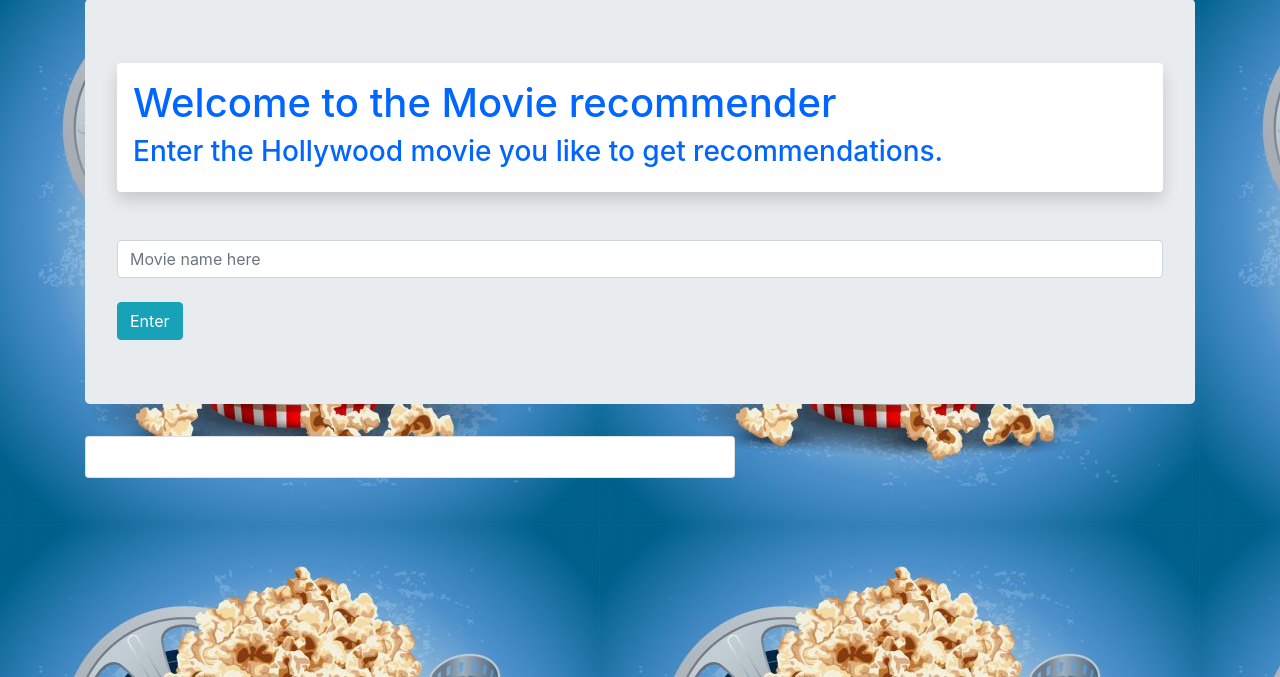
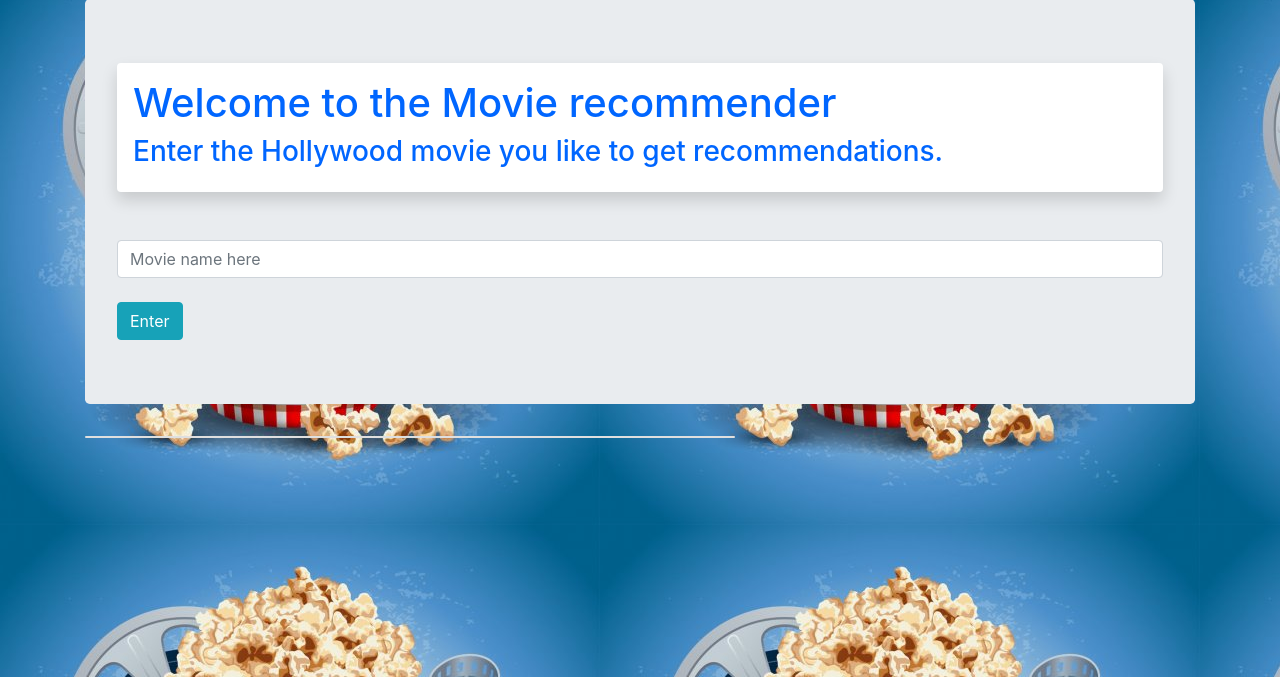
Before and after one commit to gregbg218/SBL-MINI-PROJ-MOVIE-RECOMMENDER, a Flask app: page / in a window 1280 px wide. Shown: the part 75-752 px from the top of the page. Run offline with Flask 2, Linux system fonts and the light colour scheme; some libraries are stand-ins or nearby versions.

Commit message:
Update base.html

```diff
--- a/templates/base.html
+++ b/templates/base.html
@@ -25,9 +25,7 @@
       <div class="row no-gutters">
 
         <div class="col-md-8">
-          <div class="card-body">
 
-          </div>
         </div>
       </div>
     </div>
```
